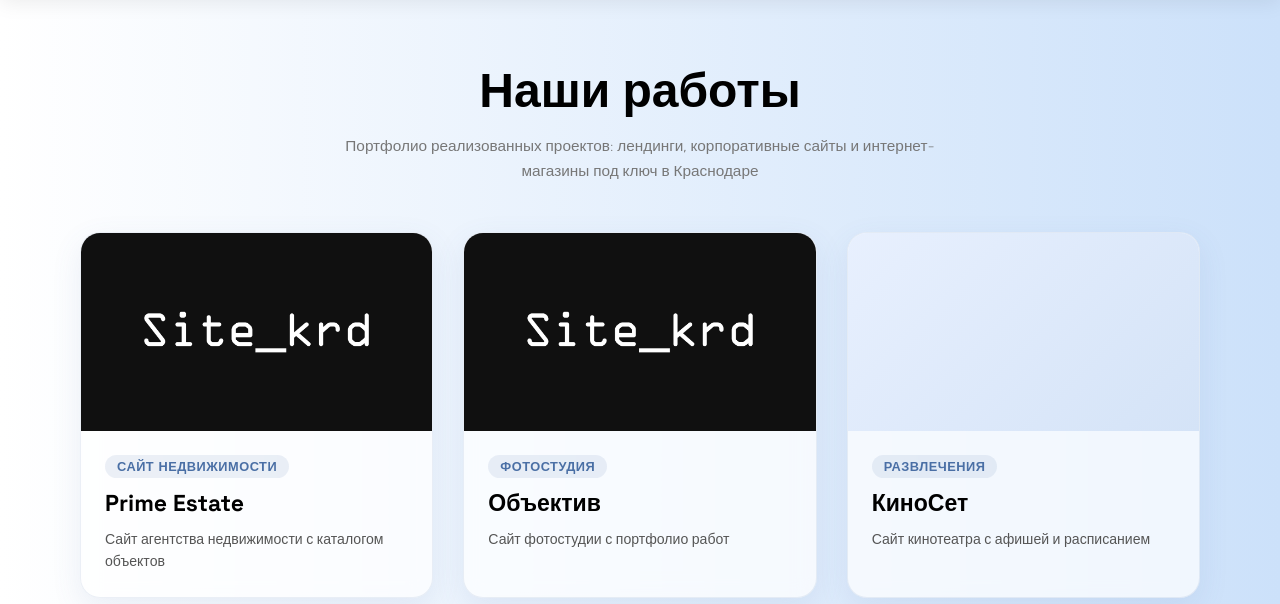
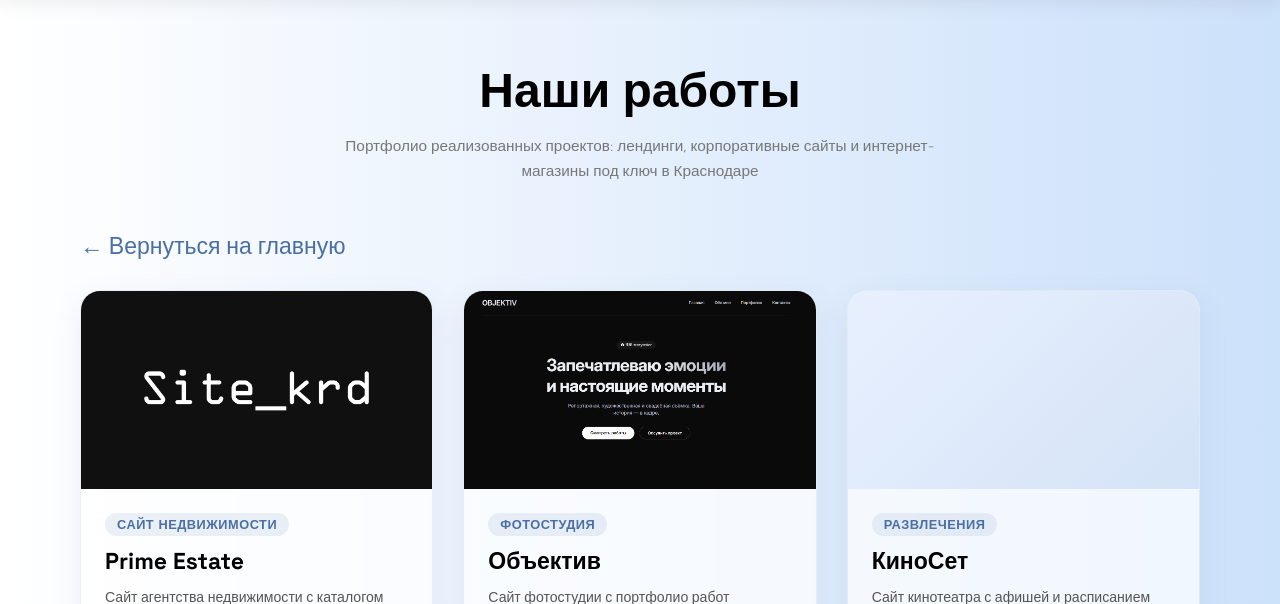
Before and after one commit to RomanKH123/voronov, a PHP site: page /work.html in a window 1280 px wide. Shown: the part 80-684 px from the top of the page. Run offline with PHP 8.4, Linux system fonts and the light colour scheme; data comes from the database, SQL or seed files in the repository; some web fonts are replaced.

Commit message:
Фикс багов

```diff
--- a/admin/admin_logs.txt
+++ b/admin/admin_logs.txt
@@ -51,3 +51,4 @@
 [2026-03-20 16:30:56] IP: 95.139.44.99 | User: admin | Action: DELETE | Details: Deleted application ID: 35
 [2026-03-21 10:02:42] IP: 212.69.87.125 | User: admin | Action: LOGIN | Details: Successful login via form
 [2026-03-21 11:03:46] IP: 95.139.44.99 | User: admin | Action: LOGIN | Details: Successful login via form
+[2026-04-03 17:47:31] IP: 95.139.44.51 | User: admin | Action: LOGIN | Details: Successful login via form
--- a/style/js/work.js
+++ b/style/js/work.js
@@ -211,7 +211,7 @@ document.addEventListener('DOMContentLoaded', function() {
             '<div class="work-detail__content">' +
                 category +
                 '<h1 class="work-detail__title">' + escapeHtml(work.title) + '</h1>' +
-                '<div class="work-detail__text">' + escapeHtml(work.full_description) + '</div>' +
+                '<pre class="work-detail__text">' + escapeHtml(work.full_description) + '</pre>' +
                 link +
             '</div>';
 
--- a/style/main.css
+++ b/style/main.css
@@ -933,6 +933,7 @@ article {
 
 .project_card_link {
     text-decoration: none;
+    max-width: 700px;
     color: inherit;
     display: block;
     transition: transform 0.3s ease;
--- a/style/work.css
+++ b/style/work.css
@@ -160,7 +160,7 @@ main {
 .back-link {
     display: inline-block;
     font-family: 'Jura', sans-serif;
-    font-size: 16px;
+    font-size: clamp(20px, 1.8vw, 26px);
     color: #4a6fa5;
     text-decoration: none;
     margin-bottom: 30px;
--- a/work.html
+++ b/work.html
@@ -95,6 +95,7 @@
         <div class="work-container">
             <h1>Наши работы</h1>
             <p class="work-subtitle">Портфолио реализованных проектов: лендинги, корпоративные сайты и интернет-магазины под ключ в Краснодаре</p>
+            <a href="/index.html" class="back-link">← Вернуться на главную</a>
             <div class="work-grid">
                 <!-- Карточки загружаются через JavaScript -->
                 <noscript>
@@ -111,7 +112,6 @@
         </div>
 
     </main>
-
     <footer style="text-align: center; padding: 20px; background: #1a1a2e; color: #888; margin-top: 50px;">
         <p>&copy; <span id="current-year">2025</span> Студия веб-разработки Воронова. Создание сайтов под ключ в Краснодаре.</p>
         <p><a href="/privacy-policy.html" style="color: #4a6fa5;">Политика обработки персональных данных</a></p>
```
Also changed, not shown: img/prewiu/Brosago.png (added), img/prewiu/Teletype (2).png (added), work/Prime_Estate/img/art.png (added), work/objektiv/img/preview.png (added), work/sitekrd/img/logo/preview.png (added).
